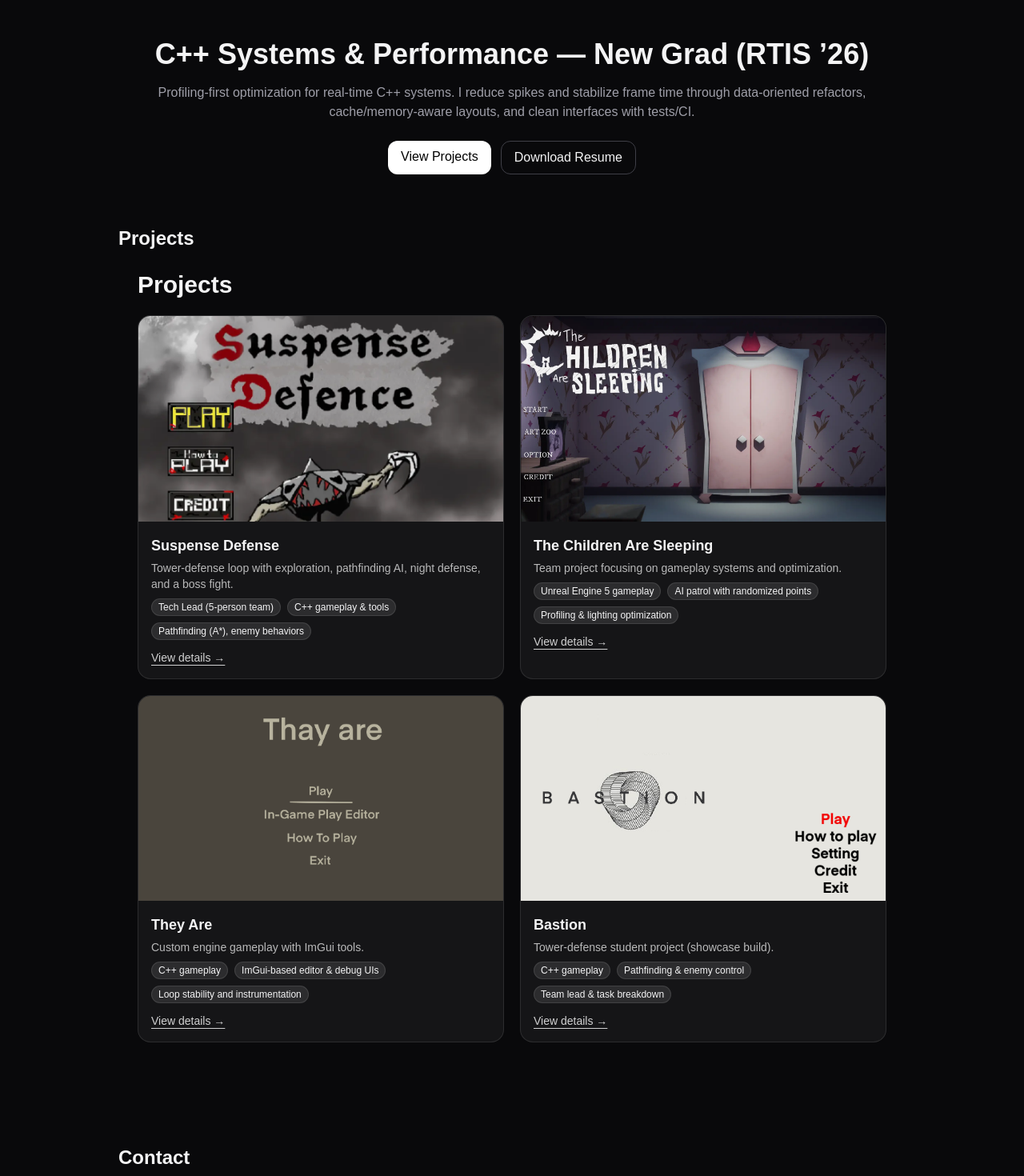
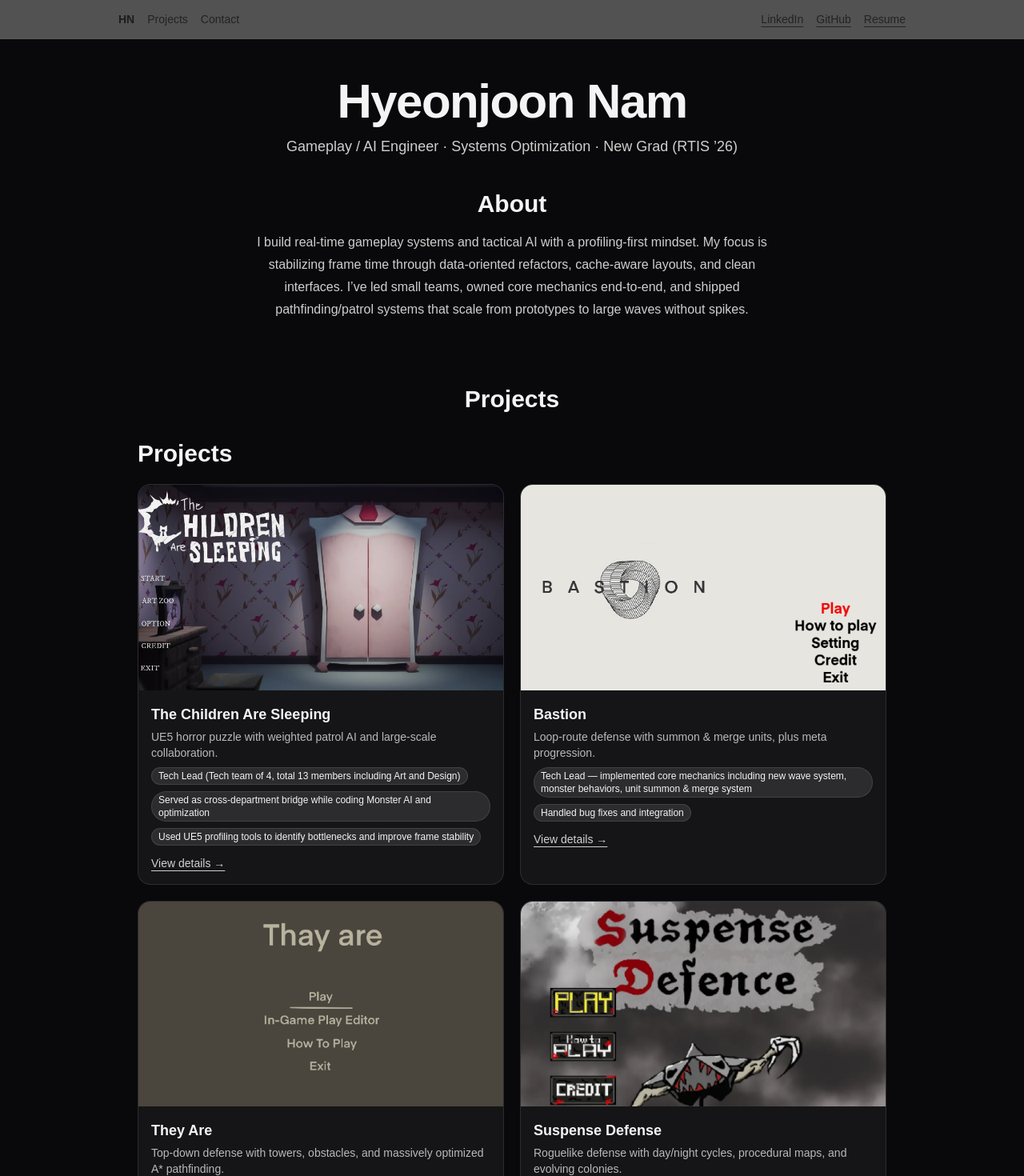
Before and after one commit to Hyeonjoon-Nam/Portfolio, a Next.js app: page / in a window 1280 px wide. Shown: the top 1470 px of the page at 80% size. Built offline with nearby package versions, Linux system fonts and the light colour scheme.

Commit message:
feat: revamp hero layout with About section and centered headings

```diff
--- a/app/components/Hero.tsx
+++ b/app/components/Hero.tsx
@@ -1,46 +1,28 @@
-// app/components/Hero.tsx
+"use client";
+
 export default function Hero() {
   return (
-    <section className="max-w-5xl mx-auto px-6 pt-14 pb-10">
-      {/* 이름 + 직군 */}
-      <h1 className="text-3xl sm:text-5xl font-bold tracking-tight">
-        Hyeonjoon Nam —{" "}
-        <span className="text-white/80">Gameplay Programmer</span>
+    <section id="home" className="text-center">
+      {/* 이름 */}
+      <h1 className="text-4xl md:text-6xl font-extrabold tracking-tight">
+        Hyeonjoon Nam
       </h1>
 
-      {/* 짧은 소개 */}
-      <p className="mt-4 text-base sm:text-lg text-white/70 max-w-3xl">
-        C++ / Unreal Engine / Unity — specializing in Gameplay AI, Systems,
-        and Optimization for real-time interactive games.
+      {/* 원하는 직군(간단) */}
+      <p className="mt-3 text-base md:text-lg text-white/80">
+        Gameplay / AI Engineer · Systems Optimization · New Grad (RTIS ’26)
       </p>
 
-      {/* 버튼들 */}
-      <div className="mt-6 flex flex-wrap gap-3">
-        <a
-          href="/Hyeonjoon_Nam_Resume.pdf"
-          target="_blank"
-          rel="noreferrer"
-          className="rounded-xl px-4 py-2 bg-white/10 hover:bg-white/15 transition"
-        >
-          Download Resume
-        </a>
-        <a
-          href="https://www.linkedin.com/in/hyeonjoon-nam"
-          target="_blank"
-          rel="noreferrer"
-          className="rounded-xl px-4 py-2 border border-white/20 hover:bg-white/10 transition"
-        >
-          LinkedIn
-        </a>
-        <a
-          href="https://github.com/Hyeonjoon-Nam"
-          target="_blank"
-          rel="noreferrer"
-          className="rounded-xl px-4 py-2 border border-white/20 hover:bg-white/10 transition"
-        >
-          GitHub
-        </a>
-      </div>
+      {/* About / Summary */}
+      <h2 className="mt-10 text-2xl md:text-3xl font-semibold">
+        About
+      </h2>
+      <p className="mt-4 max-w-2xl mx-auto text-sm md:text-base leading-7 text-white/80">
+        I build real-time gameplay systems and tactical AI with a profiling-first mindset.
+        My focus is stabilizing frame time through data-oriented refactors, cache-aware layouts,
+        and clean interfaces. I’ve led small teams, owned core mechanics end-to-end, and shipped
+        pathfinding/patrol systems that scale from prototypes to large waves without spikes.
+      </p>
     </section>
   );
 }
--- /dev/null
+++ b/app/components/Navbar.tsx
@@ -0,0 +1,45 @@
+"use client";
+
+import Link from "next/link";
+
+export default function Navbar() {
+  return (
+    <header className="sticky top-0 z-40 backdrop-blur bg-zinc-950/70 border-b border-white/5">
+      <nav className="max-w-5xl mx-auto px-5 h-12 flex items-center justify-between text-sm">
+        <div className="flex items-center gap-4">
+          <Link href="/" className="font-semibold hover:opacity-100 opacity-90">
+            HN
+          </Link>
+          <a href="/#projects" className="opacity-80 hover:opacity-100">Projects</a>
+          <a href="/#contact" className="opacity-80 hover:opacity-100">Contact</a>
+        </div>
+        <div className="flex items-center gap-4">
+          <Link
+            href="https://www.linkedin.com/in/hyeonjoon-nam"
+            target="_blank"
+            rel="noopener noreferrer"
+            className="opacity-80 hover:opacity-100 underline underline-offset-4"
+          >
+            LinkedIn
+          </Link>
+          <Link
+            href="https://github.com/Hyeonjoon-Nam"
+            target="_blank"
+            rel="noopener noreferrer"
+            className="opacity-80 hover:opacity-100 underline underline-offset-4"
+          >
+            GitHub
+          </Link>
+          <a
+            href="/Hyeonjoon_Nam_Resume.pdf"
+            target="_blank"
+            rel="noopener noreferrer"
+            className="opacity-80 hover:opacity-100 underline underline-offset-4"
+          >
+            Resume
+          </a>
+        </div>
+      </nav>
+    </header>
+  );
+}
--- a/app/data/projects.ts
+++ b/app/data/projects.ts
@@ -2,103 +2,133 @@ import type { Project } from "./types";
 
 export const projects: Project[] = [
   {
+    id: "tcas",
+    title: "The Children Are Sleeping",
+    tagline: "UE5 horror puzzle with weighted patrol AI and large-scale collaboration.",
+    thumb: "/projects/tcas/thumbs/thumb-1.webp",
+    description: `The Children Are Sleeping is a 3D horror puzzle game built in Unreal Engine 5.
+The player explores, collects clues, solves puzzles, and escapes while avoiding a monster.`,
+    roles: [
+      "Tech Lead (Tech team of 4, total 13 members including Art and Design)",
+      "Served as cross-department bridge while coding Monster AI and optimization",
+      "Used UE5 profiling tools to identify bottlenecks and improve frame stability"
+    ],
+    challenges: [
+      "Initial patrol AI was fully random, leading to huge encounter variance (sometimes none, sometimes overwhelming).",
+      "Developed a weighted random patrol system where visited points were deprioritized, ensuring consistent coverage.",
+      "Result: encounter frequency stabilized, improving fairness and tension pacing.",
+      "Scaling challenge: prior projects let me own all code, but in a 13-person team I had to learn real collaboration — distributing tasks, asking for help, and integrating across departments.",
+      "Result: bottlenecks were reduced, bugs resolved faster, and the project delivered on schedule."
+    ],
+    media: [
+      { type: "youtube", src: "C3MexPR3Eyc" }
+    ],
+    images: [
+      "/projects/tcas/images/shot-1.webp",
+      "/projects/tcas/images/shot-2.webp",
+      "/projects/tcas/images/shot-3.webp"
+    ],
+    links: [
+      { label: "GitHub", href: "https://github.com/Hyeonjoon-Nam/TCAS" }
+    ]
+  },
+
+  {
+    id: "bastion",
+    title: "Bastion",
+    tagline: "Loop-route defense with summon & merge units, plus meta progression.",
+    thumb: "/projects/bastion/thumbs/thumb-1.webp",
+    description: `Bastion was built the semester after They Are, pivoting to a new concept while retaining tower-defense DNA.
+Enemies continuously patrol a fixed loop instead of traveling from spawn to goal. The player loses if too many monsters accumulate in the loop.
+Players spend gold to summon units of three types, and can merge units to create stronger variants.
+After each map, players spend gold on meta upgrades such as reduced unit cost, increased starting gold, or higher monster limits.`,
+    roles: [
+      "Tech Lead — implemented core mechanics including new wave system, monster behaviors, unit summon & merge system",
+      "Handled bug fixes and integration"
+    ],
+    challenges: [
+      "Merge system complexity increased as more unit combinations were added, creating frequent bugs and unmaintainable conditionals.",
+      "Introduced a recipe-table + state machine system to formalize merge logic. Merge rules defined in data tables, unit states managed cleanly.",
+      "Result: bug frequency dropped significantly, and adding new units or rebalancing became straightforward."
+    ],
+    media: [
+      { type: "video", src: "/projects/bastion/videos/clip-8s.mp4" }
+    ],
+    images: [
+      "/projects/bastion/images/shot-1.webp",
+      "/projects/bastion/images/shot-2.webp",
+      "/projects/bastion/images/shot-3.webp"
+    ],
+    links: [
+      { label: "GitHub", href: "https://github.com/Hyeonjoon-Nam/Bastion" }
+    ]
+  },
+
+  {
+    id: "they-are",
+    title: "They Are",
+    tagline: "Top-down defense with towers, obstacles, and massively optimized A* pathfinding.",
+    thumb: "/projects/they-are/thumbs/thumb-1.webp",
+    description: `They Are is a 2D top-down defense game where players actively move and attack while also placing towers and obstacles.
+Obstacles cannot completely block paths, but strategic placement creates advantageous choke points.
+Towers can be upgraded or removed, and players must survive predetermined waves to win each map.`,
+    roles: [
+      "Tech Lead (5-person team) — implemented most core mechanics",
+      "Developed wave/map systems with file parsing for iteration",
+      "Improved A* pathfinding adapted to tower-defense dynamics",
+      "Implemented diverse monster patterns",
+      "Managed tasks/bugs in Asana, ran code reviews"
+    ],
+    challenges: [
+      "Initial builds recalculated A* for every monster on every frame, causing massive CPU/memory overhead.",
+      "Refactored into a singleton path manager — paths recalculated only when the map changed; monsters reference shared paths.",
+      "Benchmarks: with 100 monsters × 240 frames, runtime dropped from 9.3s to 1.6ms (~5,900× faster, 99.98% reduction)."
+    ],
+    media: [
+      { type: "video", src: "/projects/they-are/videos/clip-8s.mp4" }
+    ],
+    images: [
+      "/projects/they-are/images/shot-1.webp",
+      "/projects/they-are/images/shot-2.webp",
+      "/projects/they-are/images/shot-3.webp"
+    ],
+    links: [
+      { label: "GitHub", href: "https://github.com/Hyeonjoon-Nam/They-Are" }
+    ]
+  },
+
+  {
     id: "suspense-defense",
     title: "Suspense Defense",
-    tagline: "Tower-defense loop with exploration, pathfinding AI, night defense, and a boss fight.",
-    description:
-  "Roguelike tower-defense built on a custom C++ engine. Procedural maps + A* pathfinding with a night-defense loop and a boss fight.",
-roles: [
-  "Tech Lead (5-person team)",
-  "C++ gameplay & tools",
-  "Pathfinding (A*), enemy behaviors",
-  "Mediator pattern to decouple systems"
-],
-challenges: [
-  "Per-enemy A* blew up memory → designed a Singleton path cache shared by enemies; stabilized frame and lowered memory.",
-  "Hardcoded map/enemy data → text parsing pipeline; cut iteration/debug time significantly."
-],
-    media: [{ type: "youtube", src: "_2lPt6jRqoE" }],
+    tagline: "Roguelike defense with day/night cycles, procedural maps, and evolving colonies.",
+    thumb: "/projects/suspense-defense/thumbs/thumb-1.webp",
+    description: `Suspense Defense is a 2D top-down roguelike defense game with procedurally generated maps each run.
+The game alternates between two phases: daytime exploration to gather resources, and nighttime defense to protect the base.
+Players can spend resources to upgrade both their character and their base, and defeating bosses unlocks new weapons.
+A key mechanic is the “colony”: nests scattered around the map that spawn monsters every night. Each morning, colonies multiply and scale depending on how many remain alive, creating a dynamic risk–reward dilemma — do you farm and grow stronger, or destroy colonies to prevent exponential monster growth?
+The ultimate victory condition is defeating all bosses.`,
+    roles: [
+      "Tech Lead (4-person team) — responsible for nearly all gameplay/system code",
+      "Implemented procedural map generation (cellular automata)",
+      "Developed A* pathfinding for enemy pursuit",
+      "Designed Mediator class for clean object interactions",
+      "Coordinated with Trello for task/bug tracking"
+    ],
+    challenges: [
+      "Implementing A* pathfinding was considered too difficult; I built a plan with contingency, prototyped with TA guidance, and integrated it successfully into the game loop without frame drops.",
+      "Engine module was incomplete, leading to brittle object interactions. I introduced a Mediator class to centralize communication, reducing duplicated code and improving maintainability."
+    ],
+    media: [
+      { type: "youtube", src: "_2lPt6jRqoE" }
+    ],
     images: [
       "/projects/suspense-defense/images/shot-1.webp",
       "/projects/suspense-defense/images/shot-2.webp",
-      "/projects/suspense-defense/images/shot-3.webp",
+      "/projects/suspense-defense/images/shot-3.webp"
     ],
-    thumb: "/projects/suspense-defense/thumbs/thumb-1.webp",
     links: [
-      { label: "GitHub", href: "https://github.com/Junhyeongkimm/Suspense_defense" },
-      { label: "Trailer", href: "https://youtu.be/_2lPt6jRqoE" },
-    ],
-  },
-  {
-    id: "tcas",
-    title: "The Children Are Sleeping",
-    tagline: "Team project focusing on gameplay systems and optimization.",
-    description:
-  "UE5 team project focused on gameplay systems and performance. Built dynamic patrol AI and addressed lighting bottlenecks to improve frame stability.",
-roles: [
-  "Unreal Engine 5 gameplay",
-  "AI patrol with randomized points",
-  "Profiling & lighting optimization",
-],
-challenges: [
-  "Predictable patrol routes → randomized patrol points; increased unpredictability and realism.",
-  "Lighting spikes from heavy scenes → profiling-driven tweaks; noticeably smoother frame pacing."
-],
-
-    media: [{ type: "youtube", src: "C3MexPR3Eyc" }],
-    images: [
-      "/projects/tcas/images/shot-1.webp",
-      "/projects/tcas/images/shot-2.webp",
-      "/projects/tcas/images/shot-3.webp",
-    ],
-    thumb: "/projects/tcas/thumbs/thumb-1.webp",
-  },
-  {
-    id: "they-are",
-    title: "They Are",
-    tagline: "Custom engine gameplay with ImGui tools.",
-    description:
-  "Custom-engine gameplay showcase with ImGui debugging tools and a stable gameplay loop.",
-roles: [
-  "C++ gameplay",
-  "ImGui-based editor & debug UIs",
-  "Loop stability and instrumentation",
-],
-challenges: [
-  "Limited observability → in-engine ImGui tools (stats/inspectors) to accelerate iteration.",
-  "Inconsistent loop → timing/step fixes and guard rails; reduced hitches."
-],
-
-    media: [{ type: "video", src: "/projects/they-are/videos/clip-8s.mp4" }],
-    images: [
-      "/projects/they-are/images/shot-1.webp",
-      "/projects/they-are/images/shot-2.webp",
-      "/projects/they-are/images/shot-3.webp",
-    ],
-    thumb: "/projects/they-are/thumbs/thumb-1.webp",
-  },
-  {
-    id: "bastion",
-    title: "Bastion",
-    tagline: "Tower-defense student project (showcase build).",
-    description:
-  "Student tower-defense showcase. Short clip + screenshots highlighting data flow and gameplay.",
-roles: [
-  "C++ gameplay",
-  "Pathfinding & enemy control",
-  "Team lead & task breakdown",
-],
-challenges: [
-  "Scattered map/enemy data → structured data layout for faster authoring.",
-  "Manual testing → lightweight checks and repeatable repro steps.",
-],
-
-    media: [{ type: "video", src: "/projects/bastion/videos/clip-8s.mp4" }],
-    images: [
-      "/projects/bastion/images/shot-1.webp",
-      "/projects/bastion/images/shot-2.webp",
-      "/projects/bastion/images/shot-3.webp",
-    ],
-    thumb: "/projects/bastion/thumbs/thumb-1.webp",
-  },
+      { label: "GitHub", href: "https://github.com/Hyeonjoon-Nam/Suspense-Defense" },
+      { label: "Demo Video", href: "https://youtu.be/_2lPt6jRqoE" }
+    ]
+  }
 ];
--- a/app/layout.tsx
+++ b/app/layout.tsx
@@ -1,64 +1,44 @@
-// app/layout.tsx
 import type { Metadata } from "next";
-import { Geist, Geist_Mono } from "next/font/google";
 import "./globals.css";
-import { Analytics } from "@vercel/analytics/react";
+import Navbar from "./components/Navbar";
 
-const geistSans = Geist({
-  variable: "--font-geist-sans",
-  subsets: ["latin"],
-});
-
-const geistMono = Geist_Mono({
-  variable: "--font-geist-mono",
-  subsets: ["latin"],
-});
+// 사이트 URL만 실제 배포 주소로 바꿔주세요
+const siteUrl = "https://portfolio-sooty-rho-46.vercel.app";
 
 export const metadata: Metadata = {
-  // 배포 URL로 바꾸기
-  metadataBase: new URL("https://portfolio-sooty-rho-46.vercel.app"),
-  title: {
-    default: "Hyeonjoon Nam — C++ Performance",
-    template: "%s — Hyeonjoon Nam",
-  },
+  metadataBase: new URL(siteUrl),
+  title: "Hyeonjoon Nam",
   description:
-    "Profiling-first optimization for real-time C++ systems. I reduce spikes and stabilize frame time through data-oriented refactors, cache/memory-aware layouts, and clean interfaces with tests/CI.",
-  alternates: {
-    canonical: "/", // 기본 canonical
-  },
+    "Gameplay / AI Engineer · Systems Optimization · New Grad (RTIS ’26).",
+  alternates: { canonical: "/" },
   openGraph: {
-    title: "Hyeonjoon Nam — C++ Systems & Performance",
+    title: "Hyeonjoon Nam",
     description:
-      "Profiling-first optimization for real-time C++ systems.",
-    url: "/",
+      "Gameplay / AI Engineer · Systems Optimization · New Grad (RTIS ’26).",
+    url: siteUrl,
     siteName: "Hyeonjoon Nam",
-    images: [{ url: "/og.png", width: 1200, height: 630, alt: "Portfolio cover" }],
-    locale: "en_US",
+    images: [{ url: "/og.png", width: 1200, height: 630, alt: "Hyeonjoon Nam" }],
     type: "website",
   },
   twitter: {
     card: "summary_large_image",
-    title: "Hyeonjoon Nam — C++ Systems & Performance",
+    title: "Hyeonjoon Nam",
     description:
-      "Profiling-first optimization for real-time C++ systems.",
+      "Gameplay / AI Engineer · Systems Optimization · New Grad (RTIS ’26).",
     images: ["/og.png"],
   },
   icons: {
-    icon: [
-      { url: "/favicon.ico" },                       // 32x32 또는 48x48 ico
-      { url: "/icon.png", type: "image/png", sizes: "512x512" }, // PWA용
-    ],
-    apple: [{ url: "/apple-touch-icon.png", sizes: "180x180", type: "image/png" }],
+    icon: "/favicon.ico",
+    apple: "/apple-touch-icon.png",
   },
-  robots: { index: true, follow: true },
 };
 
 export default function RootLayout({ children }: { children: React.ReactNode }) {
   return (
-    <html lang="en">
-      <body className={`${geistSans.variable} ${geistMono.variable} antialiased bg-zinc-950 text-zinc-100`}>
+    <html lang="en" className="bg-zinc-950">
+      <body className="min-h-screen bg-zinc-950 text-zinc-100">
+        <Navbar />
         {children}
-        <Analytics />
       </body>
     </html>
   );
--- a/app/page.tsx
+++ b/app/page.tsx
@@ -1,39 +1,29 @@
+import Hero from "./components/Hero";
 import Projects from "./components/Projects";
 
 export default function Home() {
   return (
     <main className="min-h-screen bg-zinc-950 text-zinc-100">
       <div className="max-w-5xl mx-auto px-5 py-12">
-        {/* HERO */}
-        <section id="home" className="text-center">
-          <h1 className="text-3xl md:text-4xl font-bold">C++ Systems & Performance — New Grad (RTIS ’26)</h1>
-          <p className="mt-4 text-zinc-400">
-            Profiling-first optimization for real-time C++ systems. I reduce spikes and stabilize frame time through data-oriented
-            refactors, cache/memory-aware layouts, and clean interfaces with tests/CI.
-          </p>
-          <div className="mt-6 flex justify-center gap-3">
-            <a href="#projects" className="px-4 py-2 rounded-xl bg-white text-black">
-              View Projects
-            </a>
-            <a href="/Hyeonjoon_Nam_Resume.pdf" target="_blank" rel="noopener noreferrer" className="px-4 py-2 rounded-xl border border-zinc-700">
-              Download Resume
-            </a>
-          </div>
-        </section>
+        {/* HERO: Name / Role / About */}
+        <Hero />
 
-        {/* PROJECTS */}
-        <section id="projects" className="mt-16">
-          <h2 className="text-2xl font-semibold">Projects</h2>
-          <div className="mt-6">
+        {/* PROJECTS 헤더 (중앙, 크게) */}
+        <section id="projects" className="mt-20">
+          <h2 className="text-2xl md:text-3xl font-semibold text-center">Projects</h2>
+          <div className="mt-8">
             <Projects />
           </div>
         </section>
 
-        {/* CONTACT */}
-        <section id="contact" className="mt-16">
-          <h2 className="text-2xl font-semibold">Contact</h2>
-          <div className="mt-4 flex flex-wrap gap-3">
-            <a href="mailto:hyeonjoon.nam.dev@gmail.com" className="px-4 py-2 rounded-xl bg-white text-black" aria-label="Send me an email">
+        {/* CONTACT (원래 섹션 유지, 헤더 중앙 정렬) */}
+        <section id="contact" className="mt-20">
+          <h2 className="text-2xl md:text-3xl font-semibold text-center">Contact</h2>
+          <div className="mt-6 flex flex-wrap justify-center gap-3">
+            <a
+              href="mailto:hyeonjoon.nam.dev@gmail.com"
+              className="px-4 py-2 rounded-xl bg-white text-black"
+            >
               Email
             </a>
             <a
@@ -41,7 +31,6 @@ export default function Home() {
               target="_blank"
               rel="noopener noreferrer"
               className="px-4 py-2 rounded-xl border border-zinc-700"
-              aria-label="Open my LinkedIn in a new tab"
             >
               LinkedIn
             </a>
@@ -50,9 +39,16 @@ export default function Home() {
               target="_blank"
               rel="noopener noreferrer"
               className="px-4 py-2 rounded-xl border border-zinc-700"
-              aria-label="Open my GitHub in a new tab"
             >
               GitHub
+            </a>
+            <a
+              href="/Hyeonjoon_Nam_Resume.pdf"
+              target="_blank"
+              rel="noopener noreferrer"
+              className="px-4 py-2 rounded-xl border border-zinc-700"
+            >
+              Resume
             </a>
           </div>
         </section>
```
